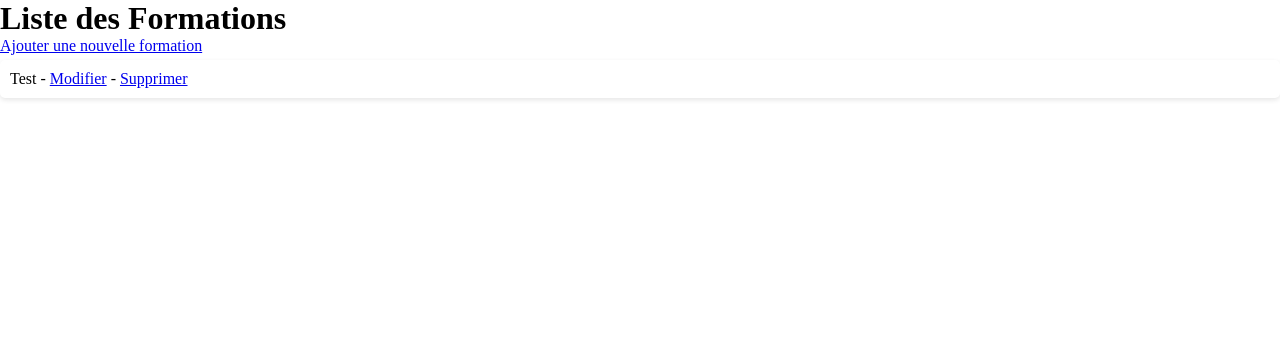
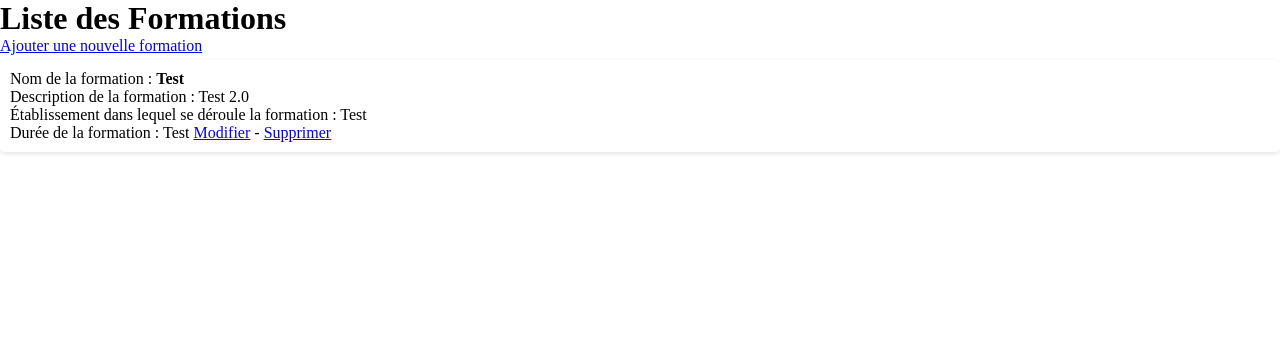
Before and after one commit to Renew-bot/Parcourrsup---LeVrai, a Django app: page /Appli_ParcourSup/formations/ in a window 1280 px wide. Shown: the part 68-421 px from the top of the page. Run offline with Django 5.2, Linux system fonts and the light colour scheme; data comes from the database, SQL or seed files in the repository.

Commit message:
Modifications HTML

```diff
--- a/Projet_ParcourSup/Appli_ParcourSup/templates/Appli_ParcourSup/Formations.html
+++ b/Projet_ParcourSup/Appli_ParcourSup/templates/Appli_ParcourSup/Formations.html
@@ -20,14 +20,17 @@
         </nav>
     </header>
 
-    <!-- Contenu principal dans un élément <main> -->
     <main>
         <h1>Liste des Formations</h1>
         <a href="{% url 'ajouter_formation' %}">Ajouter une nouvelle formation</a>
         <ul>
             {% for formation in formations %}
                 <li>
-                    {{ formation.nom }} - <a href="{% url 'modifier_formation' formation.pk %}">Modifier</a>
+                    Nom de la formation : <strong>{{ formation.nom }}</strong>
+                    <br>Description de la formation : {{ formation.description }}
+                    <br>Établissement dans lequel se déroule la formation : {{ formation.etablissement }}
+                    <br>Durée de la formation : {{ formation.duree }}
+                    <a href="{% url 'modifier_formation' formation.pk %}">Modifier</a>
                     - <a href="{% url 'supprimer_formation' formation.pk %}">Supprimer</a>
                 </li>
             {% empty %}
```
